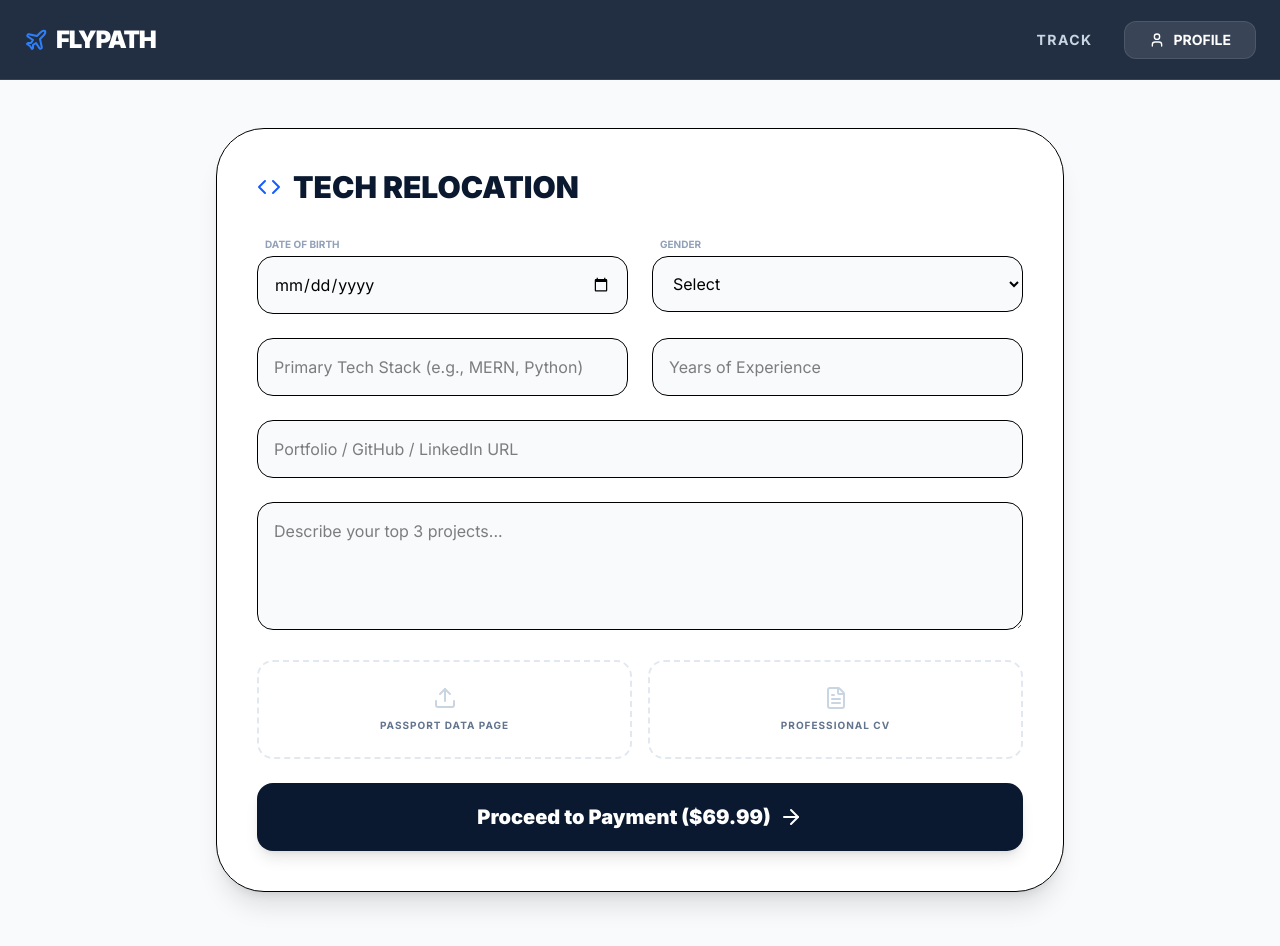
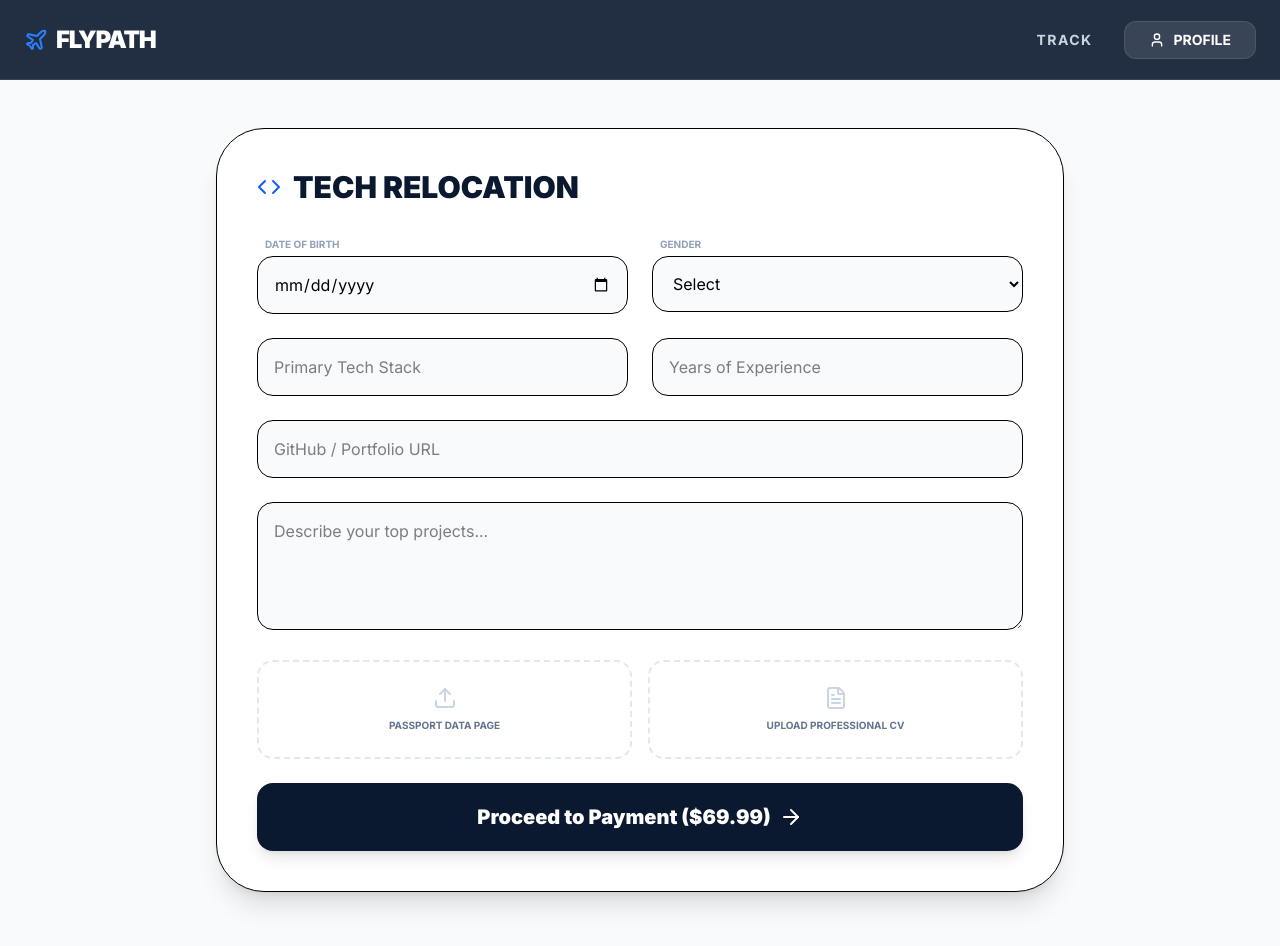
Before and after one commit to Immortallex/travel-agency-portal, a Next.js app: page /apply/tech in a window 1280 px wide. Shown: the top 946 px of the page. Built offline with nearby package versions, Linux system fonts and the light colour scheme; sample sign-in values are in the browser's storage.

Commit message:
CV Issue fixed

```diff
--- a/src/app/apply/tech/page.tsx
+++ b/src/app/apply/tech/page.tsx
@@ -1,7 +1,7 @@
 "use client";
 import React, { useState, useEffect } from 'react';
 import { useRouter } from 'next/navigation';
-import { Code, Upload, Loader2, ArrowRight, FileText, Globe, Github, Briefcase } from 'lucide-react';
+import { Code, Upload, Loader2, ArrowRight, FileText } from 'lucide-react';
 import { createCryptoInvoice } from '@/app/actions/crypto';
 import Navbar from '@/components/Navbar';
 
@@ -22,17 +22,16 @@ export default function TechForm() {
       const user = JSON.parse(localStorage.getItem('flypath_user') || '{}');
       const userId = user._id || user.id;
 
-      const formElement = e.currentTarget;
-      const formData = new FormData(formElement);
+      const formData = new FormData(e.currentTarget);
       const finalData = new FormData();
 
-      // 1. Critical: Append the Files with correct keys
+      // FIX: Append BOTH required files
       finalData.append("passport", formData.get("passport") as File);
       finalData.append("cv", formData.get("cv") as File);
       finalData.append("userId", userId);
 
-      // 2. Wrap all text info into a JSON string for the "details" field
       const details = Object.fromEntries(formData.entries());
+      // Clean up file objects from the details JSON
       delete details.passport;
       delete details.cv;
       details.category = "Tech";
@@ -41,17 +40,15 @@ export default function TechForm() {
 
       const res = await fetch('/api/apply/submit', { method: 'POST', body: finalData });
 
-      // Check if response is valid JSON
+      // Robust error handling to catch HTML responses
       const contentType = res.headers.get("content-type");
       if (!res.ok || !contentType?.includes("application/json")) {
         const errorText = await res.text();
-        console.error("Server Error:", errorText);
-        throw new Error("Server Error: Check Vercel logs for Database Validation issues.");
+        console.error("Server returned non-JSON:", errorText);
+        throw new Error("Server Error: Check if all fields are filled correctly.");
       }
 
       const result = await res.json();
-
-      // 3. Trigger Payment
       const url = await createCryptoInvoice(result.applicationId);
       if (url) window.location.href = url;
 
@@ -68,7 +65,6 @@ export default function TechForm() {
       <div className="max-w-4xl mx-auto pt-32 px-6">
         <div className="bg-white p-10 border rounded-[3rem] shadow-xl">
           <h2 className="text-3xl font-black mb-8 flex items-center gap-3 uppercase text-[#0A192F]"><Code className="text-blue-600"/> Tech Relocation</h2>
-
           <form onSubmit={handleSubmit} className="space-y-6">
             <div className="grid md:grid-cols-2 gap-6">
               <div className="flex flex-col"><label className="text-[10px] font-bold ml-2 mb-1 uppercase text-slate-400">Date of Birth</label><input name="dob" type="date" className="p-4 border rounded-2xl bg-slate-50" required /></div>
@@ -76,28 +72,29 @@ export default function TechForm() {
             </div>
 
             <div className="grid md:grid-cols-2 gap-6">
-              <input name="stack" placeholder="Primary Tech Stack (e.g., MERN, Python)" className="p-4 border rounded-2xl bg-slate-50" required />
+              <input name="stack" placeholder="Primary Tech Stack" className="p-4 border rounded-2xl bg-slate-50" required />
               <input name="experience" placeholder="Years of Experience" type="number" className="p-4 border rounded-2xl bg-slate-50" required />
             </div>
 
-            <input name="portfolio" placeholder="Portfolio / GitHub / LinkedIn URL" className="w-full p-4 border rounded-2xl bg-slate-50" required />
-            <textarea name="projects" placeholder="Describe your top 3 projects..." className="w-full p-4 border rounded-2xl h-32 bg-slate-50" required />
+            <input name="portfolio" placeholder="GitHub / Portfolio URL" className="w-full p-4 border rounded-2xl bg-slate-50" required />
+            <textarea name="projects" placeholder="Describe your top projects..." className="w-full p-4 border rounded-2xl h-32 bg-slate-50" required />
 
+            {/* Two Upload Slots to satisfy Application.ts requirements */}
             <div className="grid md:grid-cols-2 gap-4">
               <div className="border-2 border-dashed border-slate-200 rounded-2xl p-6 text-center relative hover:bg-slate-50 transition">
                 <input type="file" name="passport" className="absolute inset-0 opacity-0 cursor-pointer" required />
                 <Upload className="mx-auto text-slate-300 mb-2" />
-                <p className="text-[10px] font-bold text-slate-500 uppercase tracking-widest">Passport Data Page</p>
+                <p className="text-[10px] font-bold text-slate-500 uppercase">Passport Data Page</p>
               </div>
 
               <div className="border-2 border-dashed border-slate-200 rounded-2xl p-6 text-center relative hover:bg-slate-50 transition">
                 <input type="file" name="cv" className="absolute inset-0 opacity-0 cursor-pointer" required />
                 <FileText className="mx-auto text-slate-300 mb-2" />
-                <p className="text-[10px] font-bold text-slate-500 uppercase tracking-widest">Professional CV</p>
+                <p className="text-[10px] font-bold text-slate-500 uppercase">Upload Professional CV</p>
               </div>
             </div>
 
-            <button type="submit" disabled={loading} className="w-full bg-[#0A192F] text-white py-5 rounded-2xl font-black text-xl flex justify-center items-center gap-2 shadow-lg hover:bg-blue-900 transition-all">
+            <button type="submit" disabled={loading} className="w-full bg-[#0A192F] text-white py-5 rounded-2xl font-black text-xl flex justify-center items-center gap-2 shadow-lg">
               {loading ? <Loader2 className="animate-spin" /> : "Proceed to Payment ($69.99)"} <ArrowRight />
             </button>
           </form>
```
